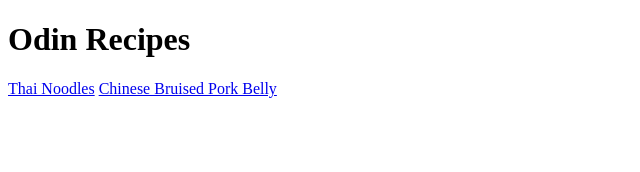
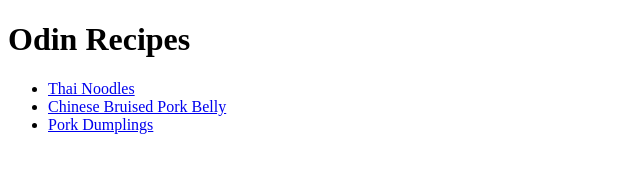
Before and after one commit to jaypetlele/odin-recipes, a plain HTML site: page index.html in a window 1280 px wide. Shown: the whole page, without its empty margins (0-640 px from the left). Drawn offline with Linux system fonts and the light colour scheme.

Commit message:
add pork-dumplings.html and structured links to <ul>

```diff
--- a/index.html
+++ b/index.html
@@ -7,8 +7,11 @@
 
 <body>
     <h1>Odin Recipes</h1>
-    <a href="recipes/thai-noodles.html">Thai Noodles</a>
-    <a href="recipes/chinese-bruised-pork-belly.html">Chinese Bruised Pork Belly</a>
+    <ul>
+    <li><a href="recipes/thai-noodles.html">Thai Noodles</a></li>
+    <li><a href="recipes/chinese-bruised-pork-belly.html">Chinese Bruised Pork Belly</a></li>
+    <li><a href="recipes/pork-dumplings.html">Pork Dumplings</a></li>
+    </ul>
 </body>
 
 </html>
```
